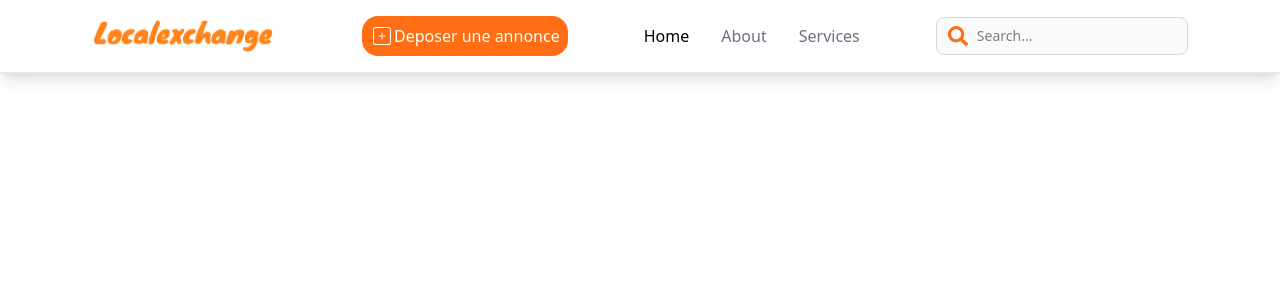
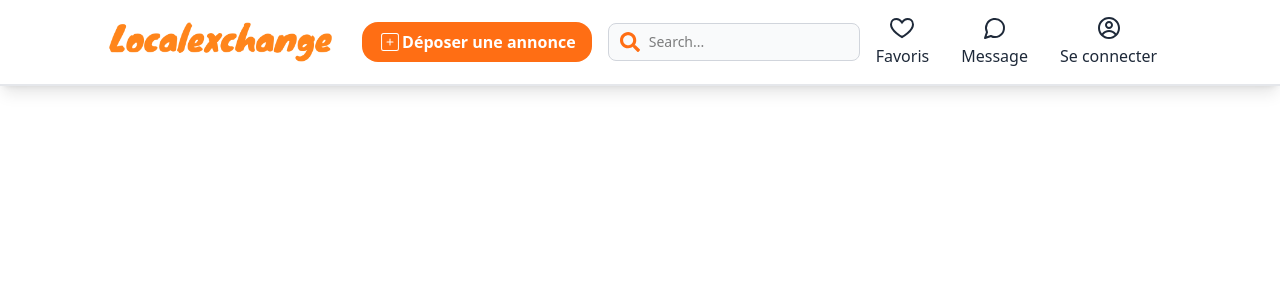
Before and after one commit to sirconscious/LocalExchange, a React (Vite) app: page / in a window 1280 px wide. Shown: the top 300 px of the page. Built offline with nearby package versions, Linux system fonts and the light colour scheme.

Commit message:
adding modifications on the navBar

```diff
--- a/src/Components/NavBar.jsx
+++ b/src/Components/NavBar.jsx
@@ -1,22 +1,34 @@
-import React from 'react';
+import React from "react";
 import logo from "../assets/logo.png";
 import { FaSearch } from "react-icons/fa";
 import { CiSquarePlus } from "react-icons/ci";
+import { GrFavorite } from "react-icons/gr";
+import { LuMessageCircle } from "react-icons/lu";
+import { CgProfile } from "react-icons/cg";
 
 export default function NavBar() {
   return (
     <nav className="bg-white border-gray-200 border-b-2  shadow-lg ">
-      <div className="max-w-screen-xl flex flex-wrap items-center justify-evenly mx-auto p-4">
+      <div className="max-w-screen-xl flex flex-wrap items-center justify-center space-x-4 mx-auto p-4">
         <a href="#" className="flex items-center space-x-3 rtl:space-x-reverse">
-          <img src={logo} className="h-8" alt="Logo" />
-          <span className="self-center text-2xl font-semibold text-black whitespace-nowrap">
-
-          </span>
+          <img src={logo} className="h-10" alt="Logo" />
+          <span className="self-center text-2xl font-semibold text-black whitespace-nowrap"></span>
         </a>
-        <button className='bg-[#FF6E14] text-white p-2 rounded-2xl flex items-center space-x-3'>
-            <CiSquarePlus className=' text-2xl font-extrabold  cursor-pointer' />
-            Deposer une annonce
+        <button className="bg-[#FF6E14] text-white p-2 px-4  font-bold rounded-2xl flex items-center space-x-3">
+          <CiSquarePlus className=" text-2xl font-extrabold  cursor-pointer" />
+          Déposer une annonce
         </button>
+        <div className="relative hidden md:block">
+          <div className="absolute inset-y-0 start-0 flex items-center ps-3 pointer-events-none">
+            <FaSearch className="w-5 h-5 text-[#FF6E14] font-bold" />
+          </div>
+          <input
+            type="text"
+            id="search-navbar"
+            className="block w-full p-2 ps-10 text-sm text-black border border-gray-300 rounded-lg bg-gray-50 focus:ring-gray-500 focus:border-gray-500"
+            placeholder="Search..."
+          />
+        </div>
         <div className="flex md:order-2">
           <button
             type="button"
@@ -25,20 +37,8 @@ export default function NavBar() {
             aria-expanded="false"
             className="md:hidden text-gray-500 hover:bg-gray-100 focus:outline-none focus:ring-4 focus:ring-gray-200 rounded-lg text-sm p-2.5 me-1"
           >
-
             <span className="sr-only">Search</span>
           </button>
-          <div className="relative hidden md:block">
-            <div className="absolute inset-y-0 start-0 flex items-center ps-3 pointer-events-none">
-            <FaSearch className="w-5 h-5 text-[#FF6E14]" />
-            </div>
-            <input
-              type="text"
-              id="search-navbar"
-              className="block w-full p-2 ps-10 text-sm text-black border border-gray-300 rounded-lg bg-gray-50 focus:ring-gray-500 focus:border-gray-500"
-              placeholder="Search..."
-            />
-          </div>
         </div>
         <div
           className="items-center justify-between hidden w-full md:flex md:w-auto md:order-1"
@@ -48,26 +48,38 @@ export default function NavBar() {
             <li>
               <a
                 href="#"
-                className="block py-2 px-3 text-black rounded-sm md:bg-transparent md:text-black md:p-0"
+                className="block py-2 px-3 text-gray-800 rounded-sm hover:bg-gray-100 md:hover:bg-transparent md:hover:text-gray-700 md:p-0"
                 aria-current="page"
               >
-                Home
+                <div className="flex flex-col items-center justify-center group relative">
+                  <GrFavorite className="text-2xl" />
+                  <span className="mt-1">Favoris</span>
+                  <span className="absolute -bottom-1 left-0 right-0 h-1 bg-orange-500 rounded-full scale-x-0 group-hover:scale-x-100 origin-left transition-transform duration-300"></span>
+                </div>
               </a>
             </li>
             <li>
               <a
                 href="#"
-                className="block py-2 px-3 text-gray-500 rounded-sm hover:bg-gray-100 md:hover:bg-transparent md:hover:text-gray-700 md:p-0"
+                className="block py-2 px-3 text-gray-800 rounded-sm hover:bg-gray-100 md:hover:bg-transparent md:hover:text-gray-700 md:p-0"
               >
-                About
+                <div className="flex flex-col items-center justify-center group relative">
+                  <LuMessageCircle className="text-2xl" />
+                  <span className="mt-1">Message</span>
+                  <span className="absolute -bottom-1 left-0 right-0 h-1 bg-orange-500 rounded-full scale-x-0 group-hover:scale-x-100 origin-left transition-transform duration-300"></span>
+                </div>
               </a>
             </li>
             <li>
               <a
                 href="#"
-                className="block py-2 px-3 text-gray-500 rounded-sm hover:bg-gray-100 md:hover:bg-transparent md:hover:text-gray-700 md:p-0"
+                className="block py-2 px-3 text-gray-800 rounded-sm hover:bg-gray-100 md:hover:bg-transparent md:hover:text-gray-700 md:p-0"
               >
-                Services
+                <div className="flex flex-col items-center justify-center group relative">
+                  <CgProfile className="text-2xl" />
+                  <span className="mt-1">Se connecter</span>
+                  <span className="absolute -bottom-1 left-0 right-0 h-1 bg-orange-500 rounded-full scale-x-0 group-hover:scale-x-100 origin-left transition-transform duration-300"></span>
+                </div>
               </a>
             </li>
           </ul>
```
